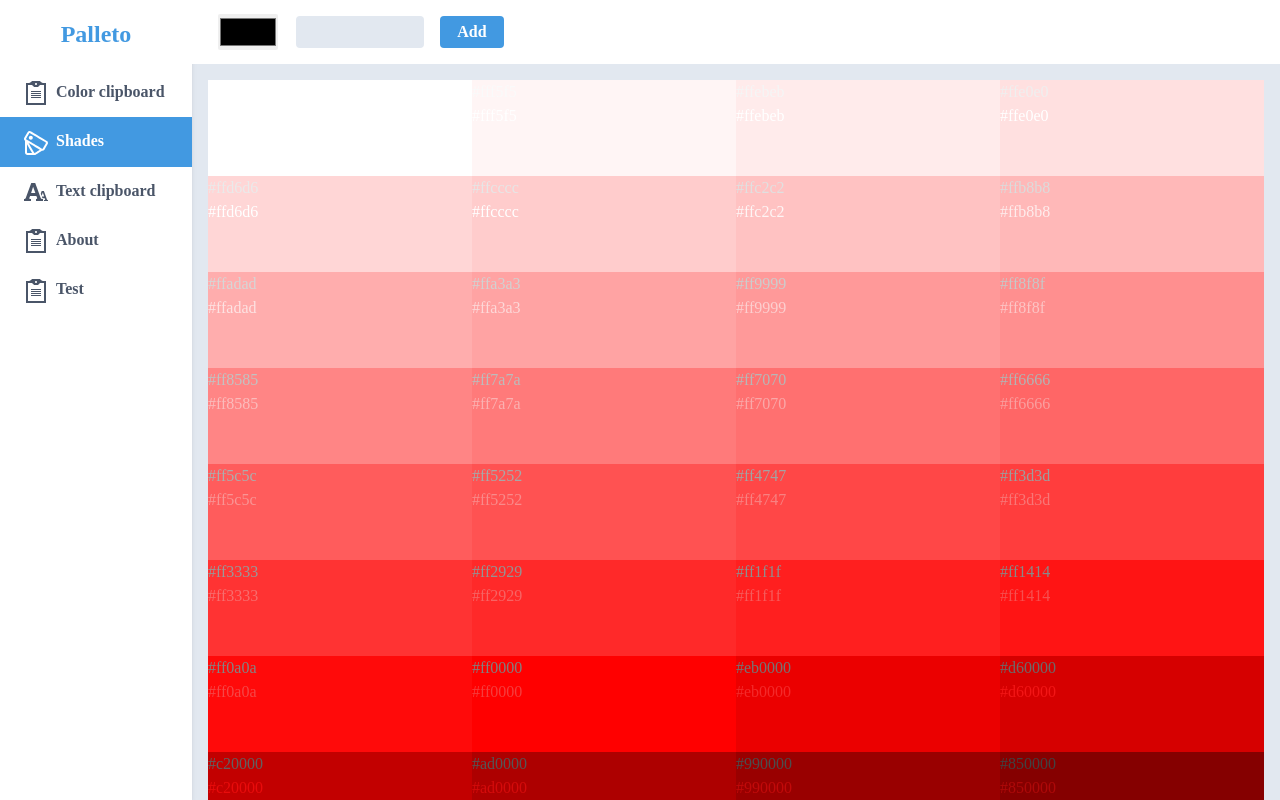
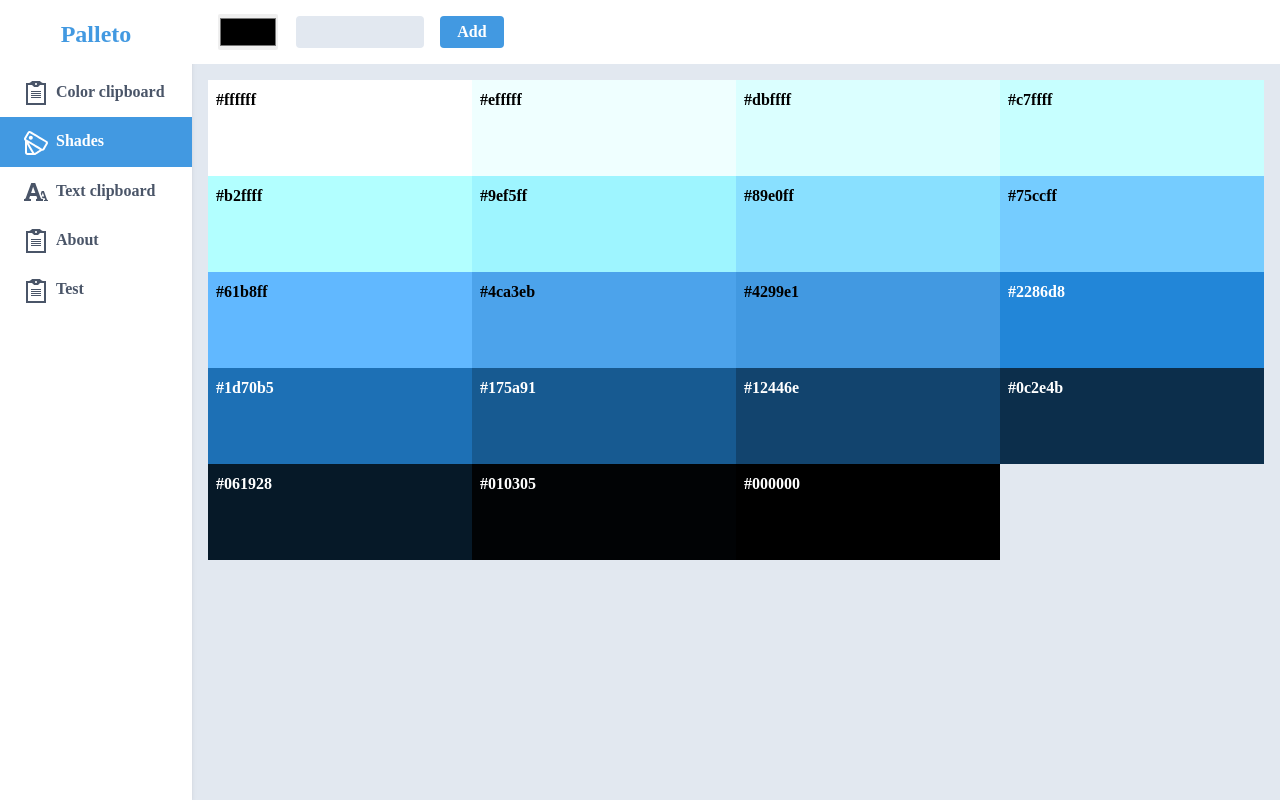
Before and after one commit to DevT0ny/pallet-o, a React (Create React App) app: page /palleto/shades in a window 1280 px wide. Shown: the top 800 px of the page. Built offline with nearby package versions, Linux system fonts and the light colour scheme.

Commit message:
Shades generator is working

```diff
--- a/src/App.css
+++ b/src/App.css
@@ -4,3 +4,17 @@ i.icon{
 i.icon:active{
     background-color: #4d4d4d;
 }
+@keyframes wave {
+  from {
+    clip-path: circle(60px at 50% 50%);
+  }
+  to {
+    clip-path: circle(100% at 50% 50%);
+
+  }
+}
+#Alert{
+  animation-duration: .6s;
+  transform: translateY(-100vh);
+
+}
--- a/src/App.js
+++ b/src/App.js
@@ -7,7 +7,7 @@ import SlideBar from './components/Sidebar'
 // import Header from './components/Header';
 import Test from './components/Test'
 // import ClipboardContextProvider from './contexts/ClipboardContext'
-// import HeaderContextProvider from './contexts/HeaderContext'
+import AlertContextProvider from './contexts/AlertContext'
 
 
 function App() {
@@ -15,7 +15,13 @@ function App() {
     < >
       <SlideBar />
       <div className=" bg-gray-300  h-full lg:ml-48 w-auto mt-20 ">
-          <div id="popup" className="absolute w-1/12 h-8  top-0 z-30  font-bold bg-blue-700 -500 rounded mt-1 text-center text-white" style={{marginLeft:39+'%'}} ></div>
+        { /* <div id="popup" className="absolute w-1/12 h-8  top-0 z-30  font-bold bg-blue-700 -500 rounded mt-1 text-center text-white" style={{marginLeft:39+'%'}} ></div>*/}
+
+            <div id="Alert" className="absolute z-20 p-3 bg-indigo-800 text-indigo-100 leading-none lg:rounded-full flex" role="alert" style={{marginLeft:39+'%'}} >
+              <span className="font-semibold mx-4 text-center">Copied</span>
+            </div>
+            <AlertContextProvider>
+
               <Switch>
                 <Route  exact path="/">
                   <Clipboard />
@@ -27,6 +33,9 @@ function App() {
                   <Test/>
                 </Route>
               </Switch>
+
+            </AlertContextProvider>
+
             </div>
     </ >
   );
--- a/src/components/Clipboard.js
+++ b/src/components/Clipboard.js
@@ -1,23 +1,26 @@
-import React, {useContext,useEffect,useState}  from 'react'
-import Color from './Color'
+import React, {useEffect,useState, useContext}  from 'react'
 import clipboard from 'clipboard'
+
 import Header from './Header';
-
-import {ClipboardContext } from '../contexts/ClipboardContext'
+import ColorCard from './ColorCard'
+import {AlertContext} from '../contexts/AlertContext'
 
 export default function Clipboard(){
 		var copyClassName = 'copyColor'
-		// var Clipboard = new clipboard("."+copyClassName);
+		// eslint-disable-next-line
+		var Clipboard = new clipboard("."+copyClassName);
 
 		let localClipboardColors =  JSON.parse(localStorage.getItem('clipboardColors'))
 	  const [clipboardColors, setClipboardColors] = useState( localClipboardColors ? localClipboardColors :[]);
+		const { setMessage, showPopup } = useContext(AlertContext)
+
 
 	  useEffect(() => {
 	    localStorage.setItem('clipboardColors', JSON.stringify(clipboardColors));
 	  }, [clipboardColors]);
 
 	  const addColor = (color)=> {
-	    setClipboardColors([...clipboardColors, {color} ])
+	    setClipboardColors([{color}, ...clipboardColors])
 	  }
 
 	  const removeColor = (id)=>{
@@ -31,9 +34,11 @@ export default function Clipboard(){
 				<Header addColor={addColor} />
 				<div className="px-4 w-full --bg-indigo-700 grid gap-2  sm:gap-2 md:gap-3 lg:gap-4 xl:gap-4 grid-cols-1 sm:grid-cols-1 md:grid-cols-2 lg:grid-cols-3 xl:grid-cols-4" >
 					{
-						clipboardColors.map(({color},index)=>{
+						clipboardColors.map(({color},inx)=>{
 							return (
-								<Color color={color} id={index} key={index} remove={removeColor} copyClassName={copyClassName}  />
+								<ColorCard color={color} id={inx} copyId={`copyId-${inx}`} key={inx} remove={removeColor} copyClassName={copyClassName}
+									showPopup={showPopup}
+									 />
 							)
 						})
 					}
--- a/src/components/Color.js
+++ b/src/components/ColorCard.js
@@ -2,23 +2,20 @@ import React from 'react'
 import copy from '../icons/copy.svg'
 import plus from '../icons/plus.svg'
 import trash from '../icons/trash.svg'
-export default function Color({color,id,remove,copyClassName}) {
+export default function ColorCard({color,id,copyId,remove,copyClassName,showPopup}) {
     var log = (color,id)=> {
         // console.log(color,id)
     }
-    var copyId = `copyId-${id}`
+    // var copyId = `copyId-${id}`
 
-    const showPopup =(info)=>{
-      let ele = document.getElementById('popup')
-      ele.innerHTML= info
-      ele.style.animationName="showPopup"
-      setTimeout(()=>document.getElementById('popup').style.animationName="",1200)
-    }
-    const copyColor =()=>{
-      showPopup("copied")
-    }
+    // const showPopup =(info)=>{
+    //   let ele = document.getElementById('popup')
+    //   ele.innerHTML= info
+    //   ele.style.animationName="showPopup"
+    //   setTimeout(()=>document.getElementById('popup').style.animationName="",1200)
+    // }
     const deleteColor =(id)=>{
-      showPopup('deleted')
+      // showPopup('deleted')
       remove(id)
     }
     return (
@@ -31,10 +28,10 @@ export default function Color({color,id,remove,copyClassName}) {
             </div>
             <div className="w-full h-full opacity-0 transition-opacity duration-200 ease-in hover:opacity-50 bg-black  absolute top-0 left-0 flex flex-row justify-around " >
                 <i className="icon p-4 inline-block rounded-full text-lg my-auto bg-center" onClick={ ()=>log(color,id) } style={{backgroundImage:`url(${plus})` ,backgroundRepeat:"no-repeat"   }}> </i>
-                <i className={"icon p-4 inline-block rounded-full text-lg my-auto bg-center  "+copyClassName} onClick={copyColor}
+                <i className={"icon p-4 inline-block rounded-full text-lg my-auto bg-center  "+copyClassName} onClick={ ()=>showPopup(true)}
                      data-clipboard-action="copy" data-clipboard-target={'#'+copyId}
                     style={{backgroundImage:`url(${copy})` ,backgroundRepeat:"no-repeat"   }}> </i>
-                  <i className="icon p-4 inline-block rounded-full text-lg my-auto bg-center" onClick={ ()=>deleteColor(id) } style={{backgroundImage:`url(${trash})` ,backgroundRepeat:"no-repeat"    }}> </i>
+                <i className="icon p-4 inline-block rounded-full text-lg my-auto bg-center" onClick={ ()=>deleteColor(id) } style={{backgroundImage:`url(${trash})` ,backgroundRepeat:"no-repeat"    }}> </i>
             </div>
         </div>
     )
--- a/src/components/Header.js
+++ b/src/components/Header.js
@@ -1,4 +1,4 @@
-import React,{useContext,useState} from 'react'
+import React,{useState} from 'react'
 
 export default function Header({addColor}) {
     const [color, setColor] = useState('')
@@ -12,7 +12,7 @@ export default function Header({addColor}) {
         }
          addColor(color);
         setColor('')
-        console.log(color);
+        // console.log(color);
     }
 
     const handleChange = (e) =>{
--- /dev/null
+++ b/src/components/ShadeCard.js
@@ -0,0 +1,21 @@
+import React from 'react'
+import copy from '../icons/copy.svg'
+export default function ShadeCard({color,copyId,textColor,copyClassName,showPopup}) {
+
+    // var copyId = `shadeCopyId-${id}`
+    return (
+      <div  className="w-full h-24 overflow-hidden relative " style={{backgroundColor:color }}>
+        <div className="ml-2 mt-2 font-semibold" style={{ color: textColor }} >{color}</div>
+        <span className="opacity-0" id={copyId}>{color}</span>
+        <div className="w-full h-full opacity-0 transition-opacity duration-200 ease-in hover:opacity-50 bg-black  absolute top-0 left-0 flex flex-row justify-center items-center " >
+            <i
+              className={"icon p-6 inline-block rounded-full text-lg my-auto bg-center "+ copyClassName}
+              data-clipboard-action="copy" data-clipboard-target={'#'+copyId}
+              style={{backgroundImage:`url(${copy})` ,backgroundRepeat:"no-repeat" ,backgroundSize: "40%"  }}
+              onClick={ ()=>showPopup(true)}
+            >
+            </i>
+        </div>
+      </div>
+    )
+}
--- a/src/components/Shades.js
+++ b/src/components/Shades.js
@@ -1,33 +1,42 @@
-import React, { useState } from 'react'
+import React, { useState,useContext } from 'react'
 import tinycolor from 'tinycolor2'
+import clipboard from 'clipboard'
+
 import Header from './Header'
-
+import ShadeCard from './ShadeCard'
+import {AlertContext} from '../contexts/AlertContext'
 
 export default function Shades() {
 
-  const [color, setColor] = useState('#ff0000')
+  const [color, setColor] = useState('#4299e1')
+  const { setMessage, showPopup } = useContext(AlertContext)
 
-  var brightenList = [], darkenList=[], step =4;
+  var brightenList = [], darkenList=[], step =8;
   for (let i=100; i>=0 ;i-=step) brightenList.push( tinycolor(color).brighten(i).toString() )
   for (let i=0; i<=100 ;i+=step) darkenList.push(tinycolor(color).darken(i).toString())
-
   var shadesList= [...brightenList,...darkenList ] ;
   shadesList = [...new Set(shadesList)]
+
+
+  var copyClassName = 'copyShade'
+  // eslint-disable-next-line
+  var Clipboard = new clipboard("."+copyClassName);
 
   return (
     <>
       <Header addColor={setColor}/>
 
-        <div className="px-4 w-full --bg-indigo-700 gap-0 grid grid-cols-1 sm:grid-cols-1 md:grid-cols-2 lg:grid-cols-3 xl:grid-cols-4" >
+      <div onLoad={()=> setMessage("Copied")} className="px-4 w-full --bg-indigo-700 gap-0 grid grid-cols-1 sm:grid-cols-1 md:grid-cols-2 lg:grid-cols-3 xl:grid-cols-4" >
 
           {
-            shadesList.map((color,inx_)=>{
+
+            shadesList.map((color,inx)=>{
               return (
-                <div key={inx_}  className="w-full h-24  overflow-hidden relative " style={{backgroundColor:color}}>
-                  <div className="m-auto" style={{color:tinycolor(color).greyscale().toHexString()}} >{color}</div>
-                  <div className="m-auto" style={{color:tinycolor(color).lighten().desaturate().toHexString()}} >{color}</div>
-
-                </div>
+                <ShadeCard color={color} key={inx} copyId={`shadeCopyId-${inx}`}
+                  textColor={tinycolor(color).isLight() ? "#000000" : "#ffffff"}
+                  copyClassName={copyClassName}
+                  showPopup={showPopup}
+                />
               )
             })
           }
--- a/src/components/Test.js
+++ b/src/components/Test.js
@@ -32,7 +32,7 @@ export default function Test() {
 
 
   const degs=[0,45,90,90+45,180,180+45,270,270+45,360]
-  var turnshades = [];
+  // var turnshades = [];
   degs.map((deg)=>tinycolor(color).spin(deg).toString() )
   var flat = [].concat(...shadesList);
   console.log(flat);
--- /dev/null
+++ b/src/contexts/AlertContext.js
@@ -0,0 +1,26 @@
+
+import React, { createContext, useState, useEffect } from 'react';
+
+export const AlertContext = createContext();
+
+const AlertContextProvider = (props) => {
+
+  const [message, setMessage] = useState('Copied')
+  const [show, showPopup] = useState(false)
+  useEffect(()=>{
+    let ele = document.getElementById('Alert')
+    ele.children.textContent= message
+    ele.style.animationName="showPopup"
+    // console.log("yess");
+    setTimeout(()=>document.getElementById('Alert').style.animationName="",1100)
+    setTimeout(()=>showPopup(false),1300)
+  },[show])
+
+  return (
+    <AlertContext.Provider value={{setMessage, showPopup}}>
+     {props.children}
+   </AlertContext.Provider>
+  )
+}
+
+export default AlertContextProvider;
--- a/src/contexts/ClipboardContext.js
+++ /dev/null
@@ -1,30 +0,0 @@
-
-import React, { createContext, useState,useEffect } from 'react';
-
-export const ClipboardContext = createContext();
-
-const ClipboardContextProvider = (props) => {
-  let localClipboardColors =  JSON.parse(localStorage.getItem('clipboardColors'))
-  const [clipboardColors, setClipboardColors] = useState( localClipboardColors ? localClipboardColors :[]);
-
-  useEffect(() => {
-    localStorage.setItem('clipboardColors', JSON.stringify(clipboardColors));
-  }, [clipboardColors]);
-
-  const addColor = (color)=> {
-    setClipboardColors([...clipboardColors, {color} ])
-  }
-
-  const removeColor = (id)=>{
-    let newClipboardColor = clipboardColors.filter((_,index)=>index!==id)
-    setClipboardColors(newClipboardColor)
-  }
-
-  return (
-    <ClipboardContext.Provider value={{clipboardColors,addColor,removeColor}}>
-     {props.children}
-    </ClipboardContext.Provider>
-  )
-}
-
-export default ClipboardContextProvider;
--- a/src/tailwind.css
+++ b/src/tailwind.css
@@ -61,6 +61,6 @@ input[data-error]:hover{
 #popup{
   /* transition: transform 5s; */
   animation-duration: .6s;
-  transform: translateY(-6vh);
+  transform: translateY(-50vh);
 
 }
```
